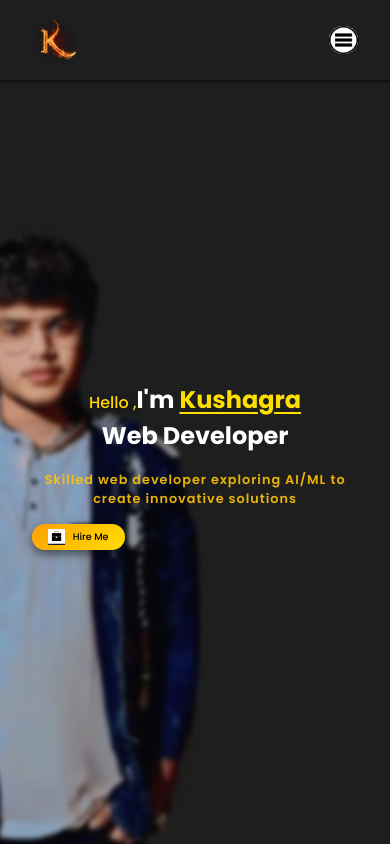
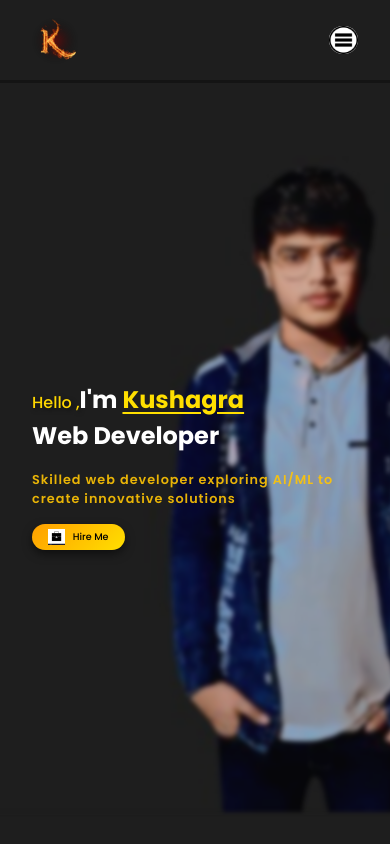
Before and after one commit to KUSHAGRA-AGRAWAL-0717/New-Portfolio, a React (Create React App) app: page / in a window 390 px wide. Shown: the top 844 px of the page. Built offline with nearby package versions, Linux system fonts and the light colour scheme; a web font is replaced by a local one.

Commit message:
css changes

```diff
--- a/public/index.html
+++ b/public/index.html
@@ -13,7 +13,7 @@
     <link rel="preconnect" href="https://fonts.googleapis.com">
     <link rel="preconnect" href="https://fonts.gstatic.com" crossorigin>
     <link href="https://fonts.googleapis.com/css2?family=ABeeZee:ital@0;1&family=ADLaM+Display&family=Abel&family=Acme&family=Actor&family=Agbalumo&family=Akaya+Kanadaka&family=Bona+Nova+SC:ital,wght@0,400;0,700;1,400&family=DynaPuff:wght@400..700&family=Kablammo&family=Matemasie&family=Pacifico&family=Playwrite+GB+S:ital,wght@0,100..400;1,100..400&family=Poppins:ital,wght@0,100;0,200;0,300;0,400;0,500;0,600;0,700;0,800;0,900;1,100;1,200;1,300;1,400;1,500;1,600;1,700;1,800;1,900&family=Rubik+Wet+Paint&display=swap" rel="stylesheet">
-    <title>Kushagra Agrawal Portfolio</title>
+    <title>Kushagra Agrawal</title>
   </head>
   <body>
     <noscript>You need to enable JavaScript to run this app.</noscript>
--- a/src/components/Intro/intro.css
+++ b/src/components/Intro/intro.css
@@ -23,7 +23,8 @@
     opacity: 0.8;
     filter: blur(2px);
     transform: scale(1.05);
-    transition: transform 0.5s ease, filter 0.5s ease;
+    transform: translate3d(33%,-80px,100px);
+    transition: transform 1.0s ease, filter 1.0s ease;
   }
 
   #intro:hover .bg {
@@ -141,7 +142,7 @@
 
     .introContent {
       font-size: 0.9rem;
-      text-align: center;
+      text-align: left;
     }
 
     .hello {
--- a/src/components/Navbar/navbar.css
+++ b/src/components/Navbar/navbar.css
@@ -43,6 +43,7 @@
 
   .desktopMenuListItem:hover {
     color: yellow;
+    cursor: pointer;
     transform: scale(1.1);
   }
 
@@ -109,6 +110,7 @@
     border-radius: 1rem;
     background: rgb(30, 30, 30);
     transition: background 0.3s ease, transform 0.3s ease;
+    cursor: pointer;
   }
 
   .listItem:hover {
--- a/src/components/Navbar/navbar.jsx
+++ b/src/components/Navbar/navbar.jsx
@@ -28,11 +28,11 @@ const Navbar = () => {
 
       {showMenu && (
         <div className="navMenu">
-          <Link to="intro" activeClass="active" spy={false} smooth={false} offset={-100} duration={500} className="listItem" onClick={() => setShowMenu(false)}>Home</Link>
-          <Link to="skills" activeClass="active" spy={false} smooth={false} offset={-50} duration={500} className="listItem" onClick={() => setShowMenu(false)}>About</Link>
-          <Link to="works" activeClass="active" spy={false} smooth={false} offset={-50} duration={500} className="listItem" onClick={() => setShowMenu(false)}>Projects</Link>
-          <Link to="clients" activeClass="active" spy={false} smooth={false} offset={-50} duration={500} className="listItem" onClick={() => setShowMenu(false)}>Tech Stack</Link>
-          <Link to="contact" activeClass="active" spy={false} smooth={false} offset={-50} duration={500} className="listItem" onClick={() => setShowMenu(false)}>Contact</Link>
+          <Link to="intro" activeClass="active" spy={false} smooth={true} offset={-100} duration={500} className="listItem" onClick={() => setShowMenu(false)}>Home</Link>
+          <Link to="skills" activeClass="active" spy={false} smooth={true} offset={-50} duration={500} className="listItem" onClick={() => setShowMenu(false)}>About</Link>
+          <Link to="works" activeClass="active" spy={false} smooth={true} offset={-50} duration={500} className="listItem" onClick={() => setShowMenu(false)}>Projects</Link>
+          <Link to="clients" activeClass="active" spy={false} smooth={true} offset={-50} duration={500} className="listItem" onClick={() => setShowMenu(false)}>Tech Stack</Link>
+          <Link to="contact" activeClass="active" spy={false} smooth={true} offset={-50} duration={500} className="listItem" onClick={() => setShowMenu(false)}>Contact</Link>
         </div>
       )}
     </nav>
```
